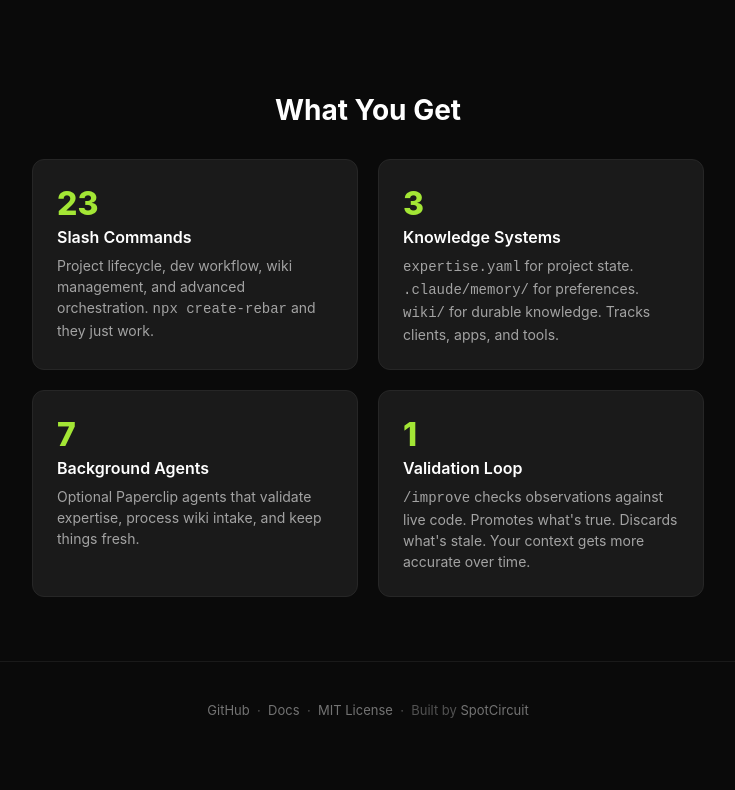
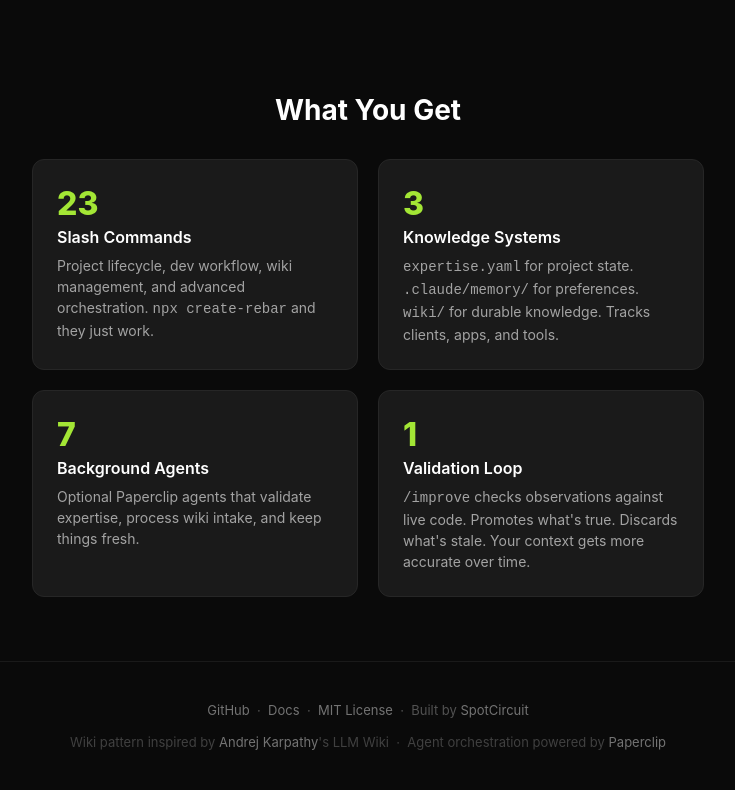
Before and after one commit to spotcircuit/getrebar-site, a website: page index.html in a window 1280 px wide. Shown: the part 1005-1795 px from the top of the page, without its empty margins (272-1007 px from the left). Before the commit the page ends 1763 px from the top, so only its background shows below. Drawn offline with Linux system fonts and the light colour scheme.

Commit message:
Add Karpathy and Paperclip attribution to footer
Co-Authored-By: Claude Opus 4.6 (1M context) <noreply@anthropic.com>

```diff
--- a/index.html
+++ b/index.html
@@ -305,6 +305,8 @@
     <a href="https://github.com/spotcircuit/rebar/blob/master/LICENSE">MIT License</a>
     &nbsp;&middot;&nbsp;
     Built by <a href="https://github.com/spotcircuit">SpotCircuit</a>
+    <br><br>
+    <span style="color: #404040;">Wiki pattern inspired by <a href="https://karpathy.ai/">Andrej Karpathy</a>'s LLM Wiki &nbsp;&middot;&nbsp; Agent orchestration powered by <a href="https://github.com/paperclipai/paperclip">Paperclip</a></span>
   </footer>
 
 </body>
```
